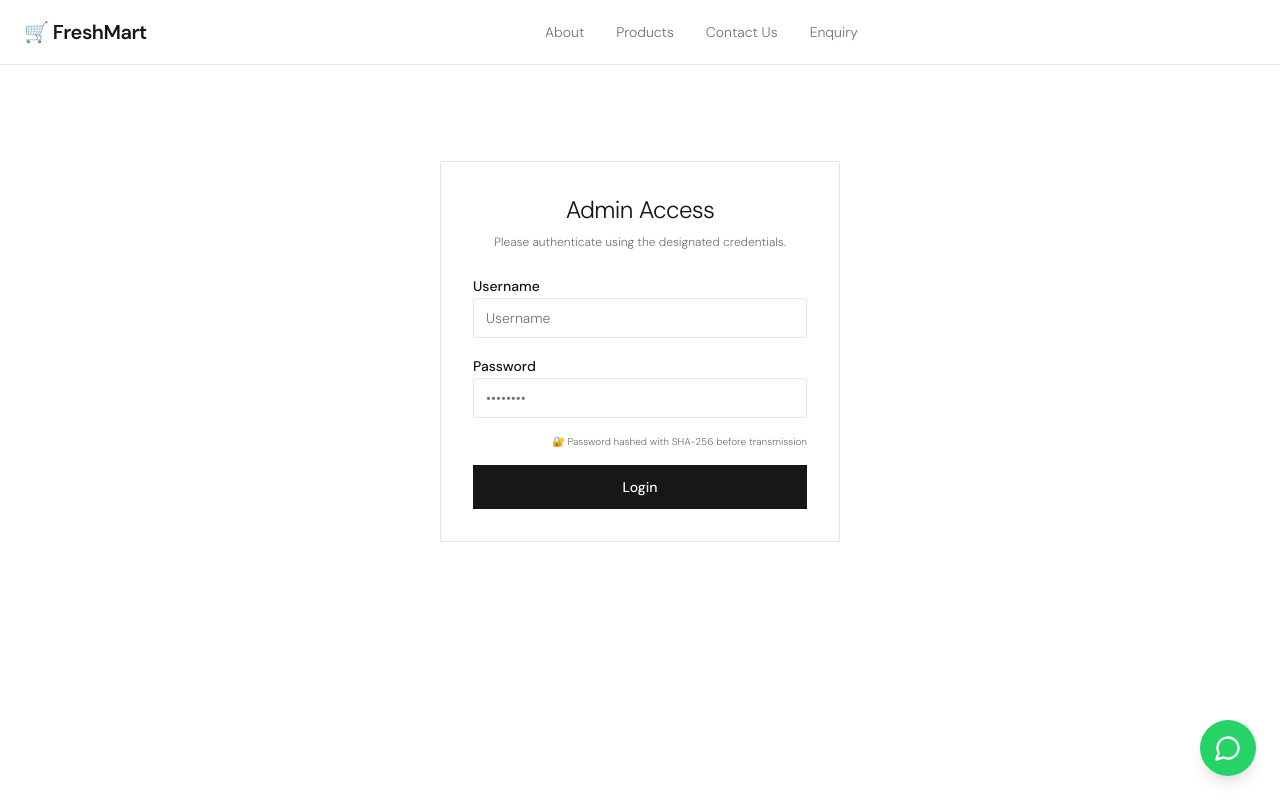
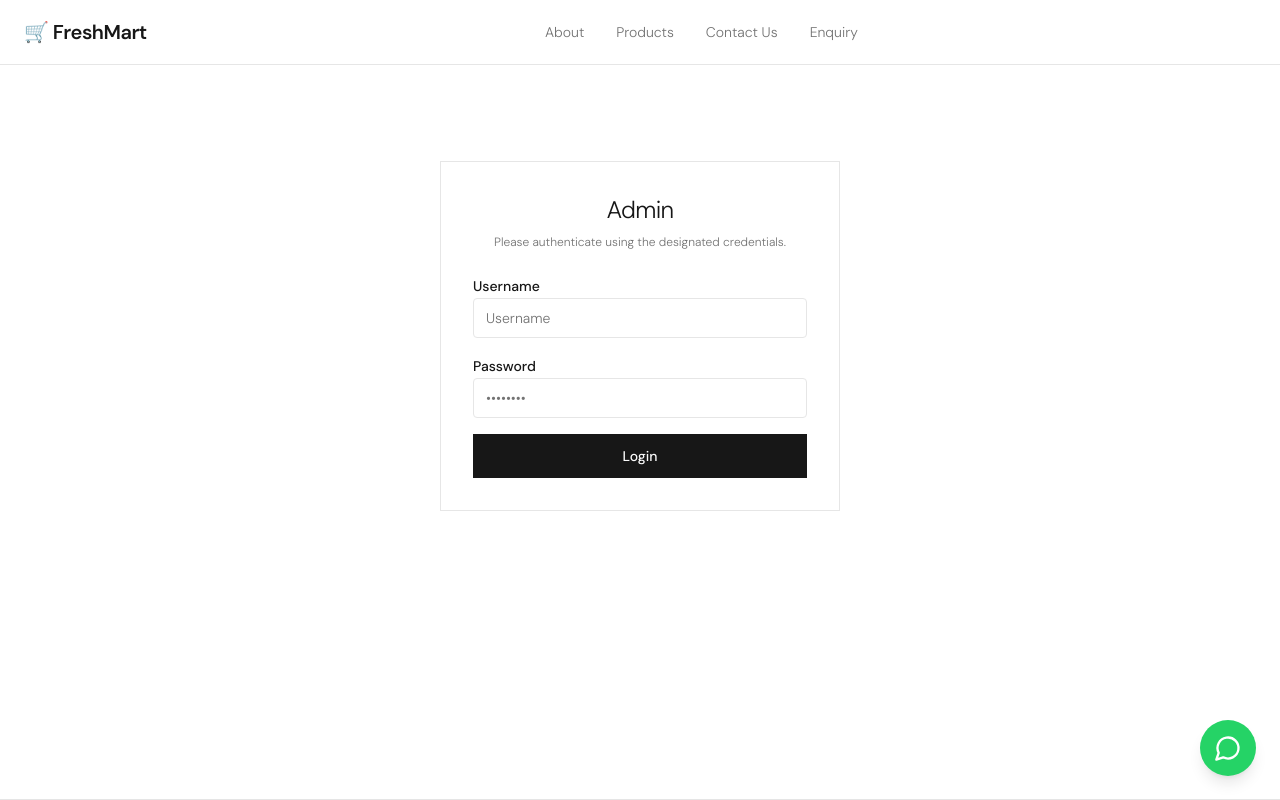
Before and after one commit to maalik1729-blip/Freshmart, a React (Vite) app: page /admin in a window 1280 px wide. Shown: the top 800 px of the page. Built offline with nearby package versions, Linux system fonts and the light colour scheme; the HTML template or start-up script is replaced by a standard one.

Commit message:
ui: rename Admin Access to Admin, remove SHA-256 note from login page

```diff
--- a/src/pages/Admin.tsx
+++ b/src/pages/Admin.tsx
@@ -349,7 +349,7 @@ const Admin = () => {
         // Admin Login View
         <main className="mx-auto max-w-md px-6 py-24">
           <div className="border border-border p-8 bg-card text-card-foreground">
-            <h1 className="mb-2 text-2xl font-light tracking-tight text-center">Admin Access</h1>
+            <h1 className="mb-2 text-2xl font-light tracking-tight text-center">Admin</h1>
             <p className="mb-6 text-xs text-muted-foreground text-center">
               Please authenticate using the designated credentials.
             </p>
@@ -394,9 +394,7 @@ const Admin = () => {
                   disabled={lockedUntil > Date.now()}
                 />
               </div>
-              <p className="text-[10px] text-muted-foreground text-right">
-                🔐 Password hashed with SHA-256 before transmission
-              </p>
+
               <Button
                 type="submit"
                 disabled={loginBusy || lockedUntil > Date.now()}
```
